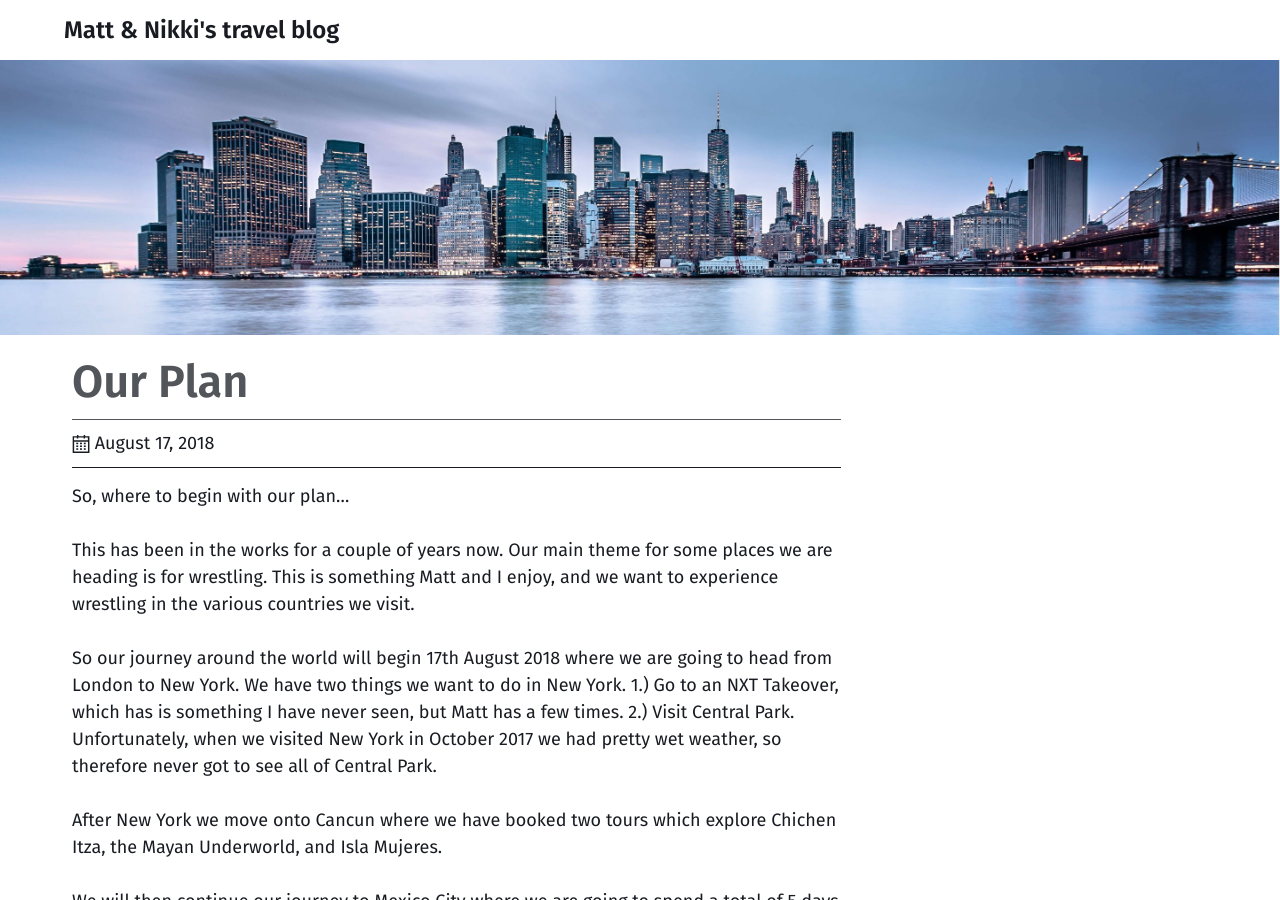
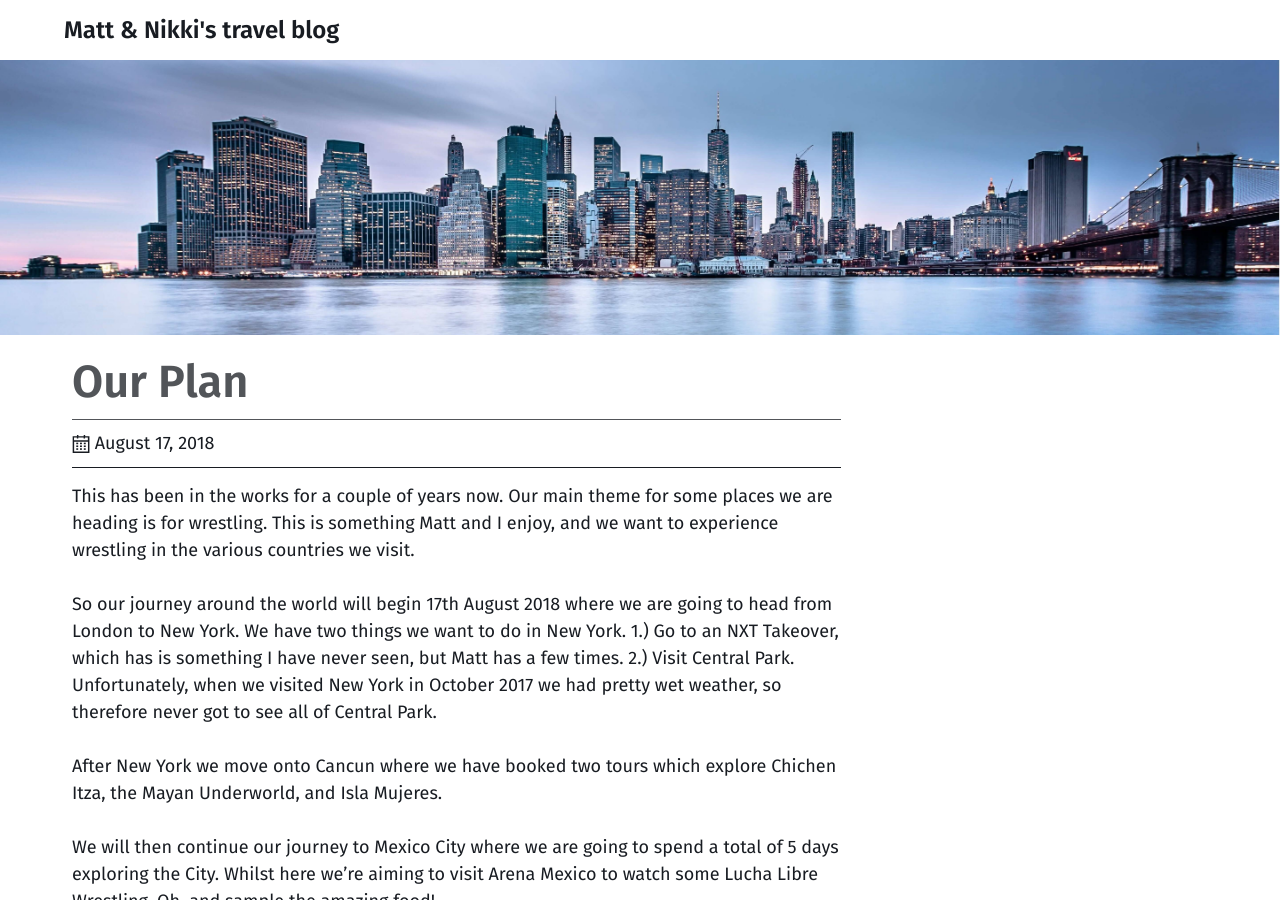
Before and after one commit to mattwalter91/Travel-Blog, a Jekyll site: the page built from _posts/2018-08-17-The-Plan.markdown, in a window 1280 px wide and 900 px high. Built offline with Jekyll 4.4.1, drawn with Linux system fonts in a browser that asks for light colours.

Commit message:
Update 2018-08-17-The-Plan.markdown

```diff
--- a/_posts/2018-08-17-The-Plan.markdown
+++ b/_posts/2018-08-17-The-Plan.markdown
@@ -4,8 +4,6 @@ title: Our Plan
 date: 2018-08-17 20:21:00
 author: Nikki
 ---
-So, where to begin with our plan...
-
 This has been in the works for a couple of years now. Our main theme for some places we are heading is for wrestling. This is something Matt and I enjoy, and we want to experience wrestling in the various countries we visit.
 
 So our journey around the world will begin 17th August 2018 where we are going to head from London to New York. We have two things we want to do in New York. 1.) Go to an NXT Takeover, which has is something I have never seen, but Matt has a few times. 2.) Visit Central Park. Unfortunately, when we visited New York in October 2017 we had pretty wet weather, so therefore never got to see all of Central Park.
```
